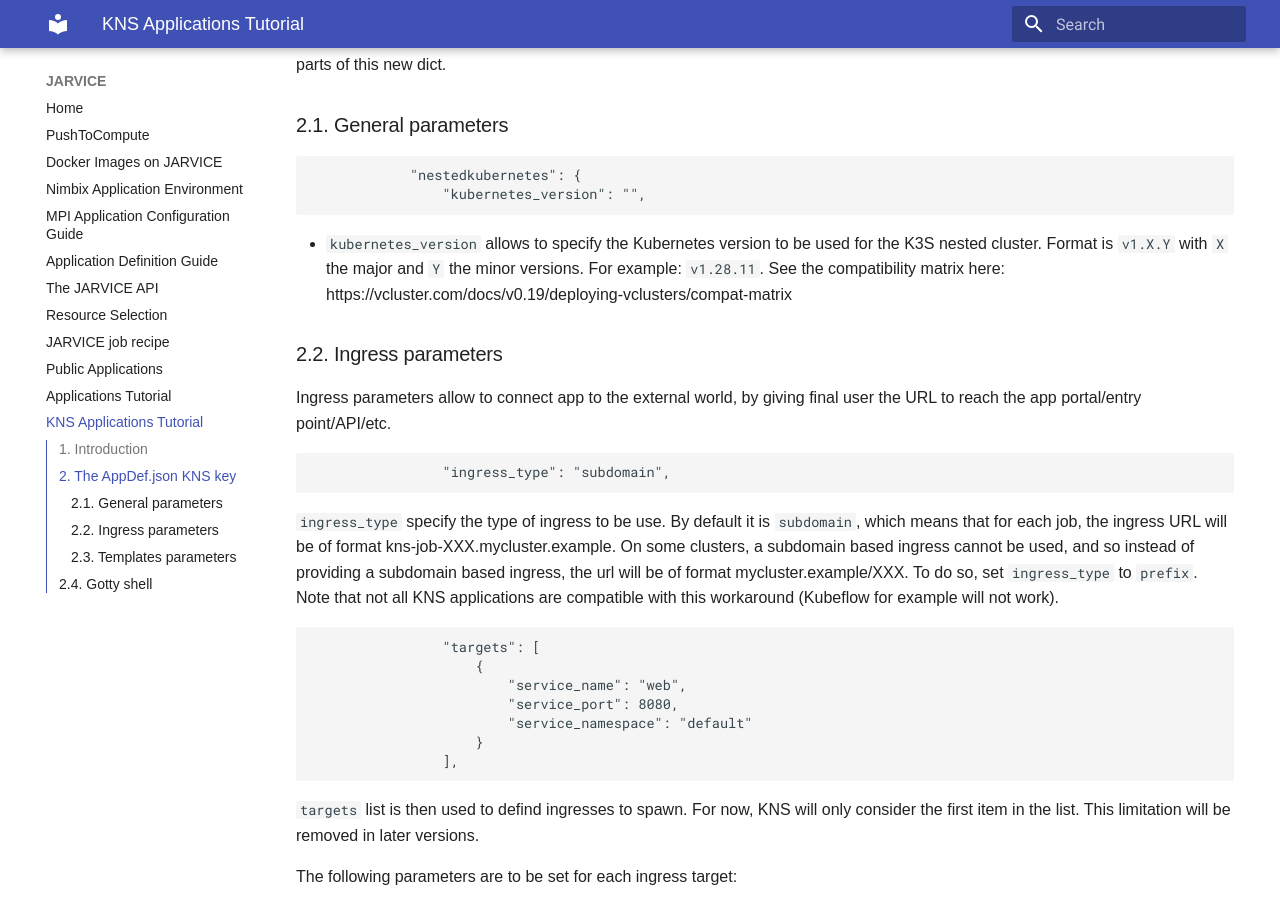
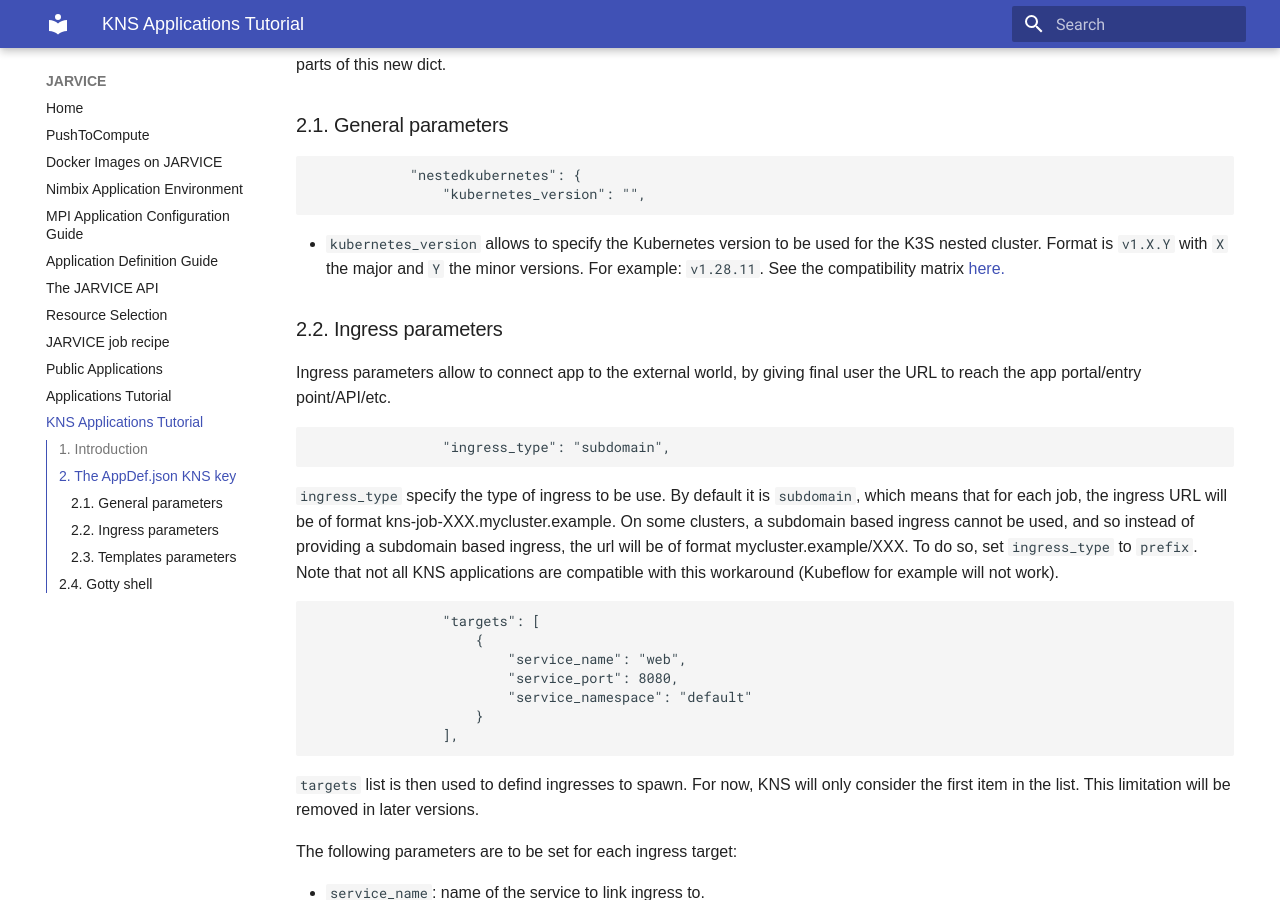
Before and after one commit to nimbix/jardoc, an MkDocs documentation site: the page built from docs/kns_apps_tutorial.md, in a window 1280 px wide and 900 px high, scrolled down 3224 px. Built offline with MkDocs 1.6.1 and Material for MkDocs 9.7.7, drawn with Linux system fonts in a browser that asks for light colours.

Commit message:
Update docs/kns_apps_tutorial.md
Co-authored-by: guigomcha <39807810+guigomcha@users.noreply.github.com>

````diff
--- a/docs/kns_apps_tutorial.md
+++ b/docs/kns_apps_tutorial.md
@@ -141,7 +141,7 @@ Lets see each parts of this new dict.
                 "kubernetes_version": "",
 ```
 
-* `kubernetes_version` allows to specify the Kubernetes version to be used for the K3S nested cluster. Format is `v1.X.Y` with `X` the major and `Y` the minor versions. For example: `v1.28.11`. See the compatibility matrix here: https://vcluster.com/docs/v0.19/deploying-vclusters/compat-matrix
+* `kubernetes_version` allows to specify the Kubernetes version to be used for the K3S nested cluster. Format is `v1.X.Y` with `X` the major and `Y` the minor versions. For example: `v1.28.11`. See the compatibility matrix [here.](https://vcluster.com/docs/v0.19/deploying-vclusters/compat-matrix)
 
 ### 2.2. Ingress parameters
 
````
